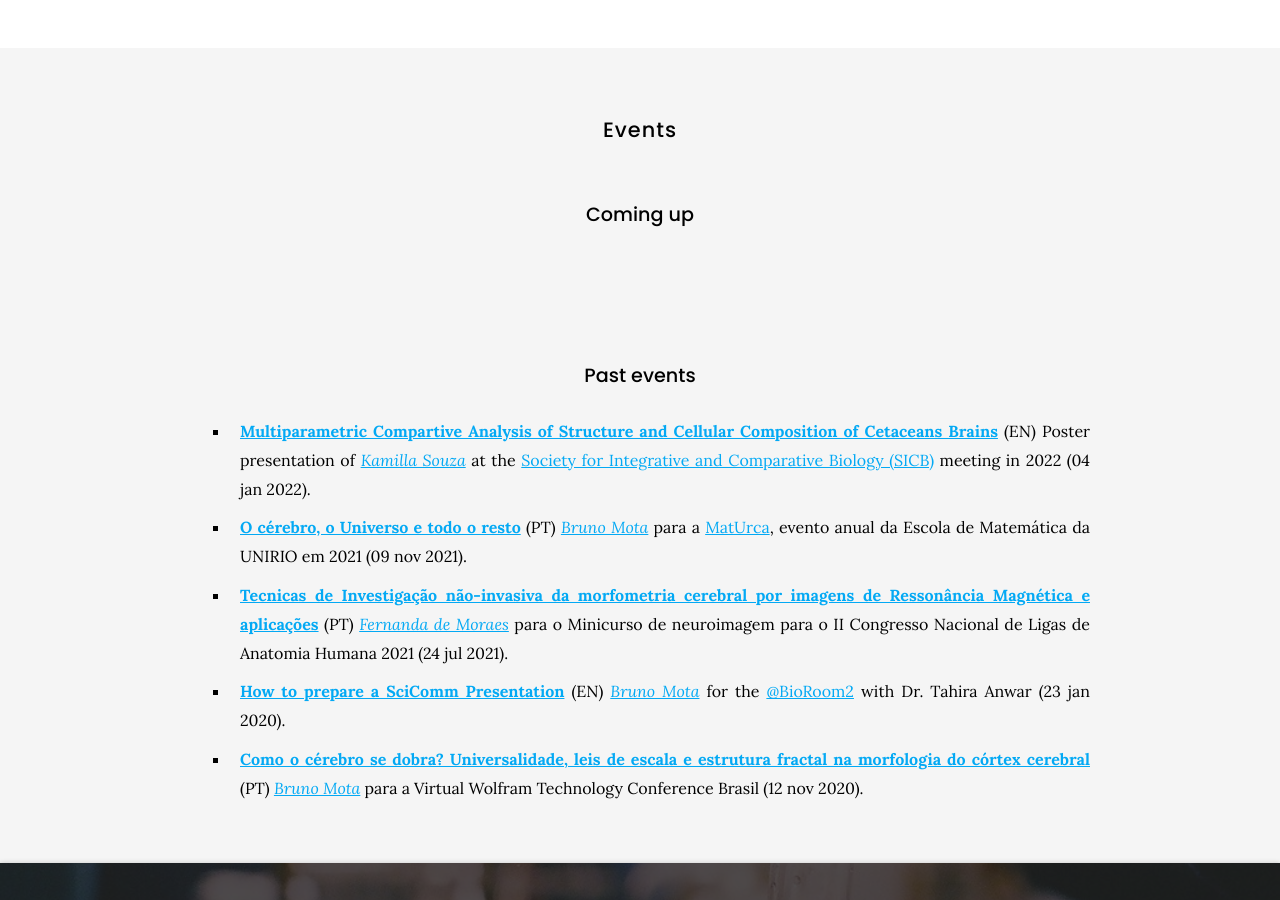
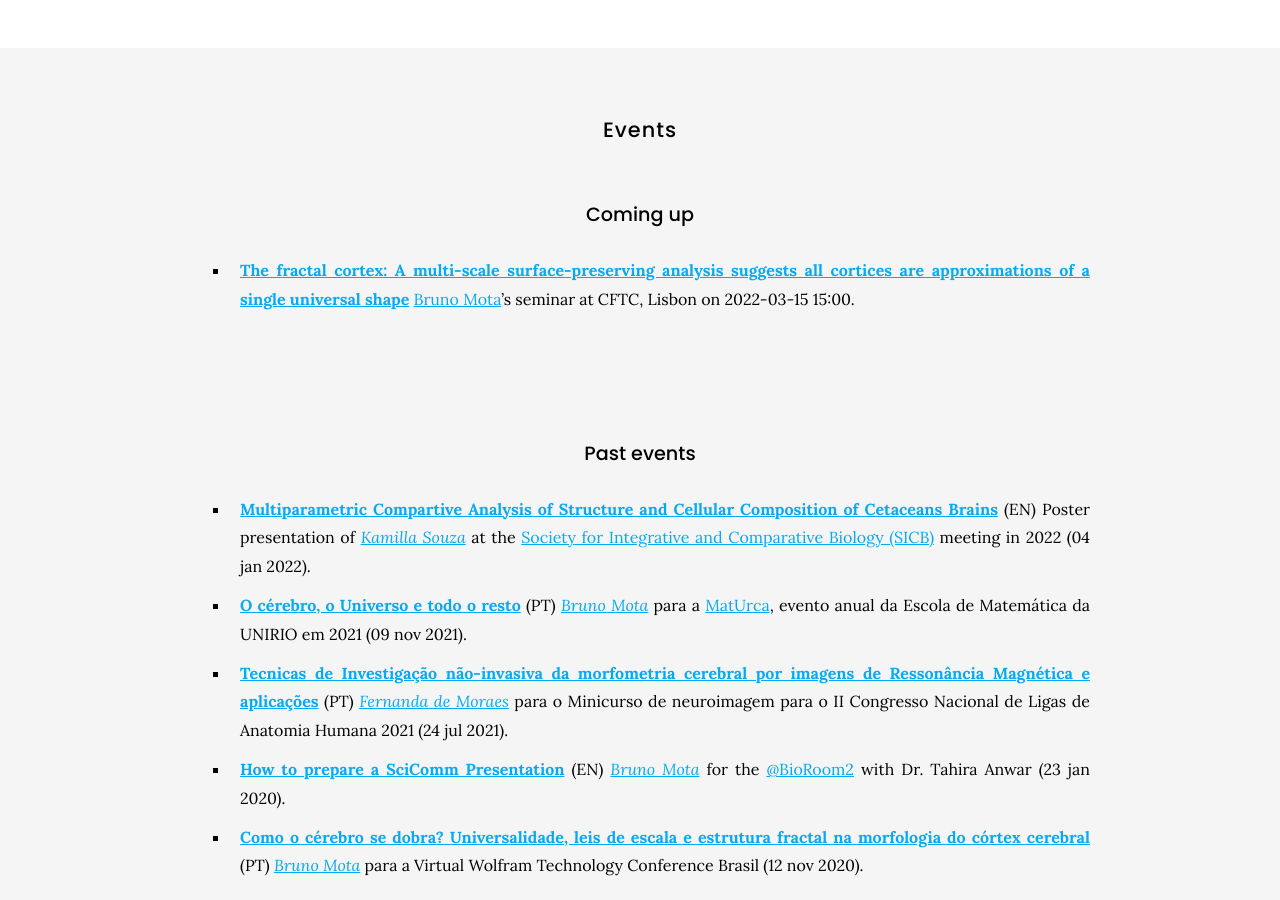
Before and after one commit to metaBIOlab/metabio, a Jekyll site: the page built from tools/index.md, in a window 1280 px wide and 900 px high, scrolled down 2141 px. Built offline with Jekyll 4.4.1, drawn with Linux system fonts in a browser that asks for light colours; nearby versions of some CDN libraries.

Commit message:
Update index.md

```diff
--- a/tools/index.md
+++ b/tools/index.md
@@ -48,6 +48,7 @@ Please fell free to get in touch with any of us regarding this material.
 
 ### Coming up
 
+- **[The fractal cortex: A multi-scale surface-preserving analysis suggests all cortices are approximations of a single universal shape](https://cftc.ciencias.ulisboa.pt/seminar.php?id=505)** [Bruno Mota](bruno-mota)'s seminar at CFTC, Lisbon on 2022-03-15 15:00.
 
 <!-- - Event 2 -->
 
```
